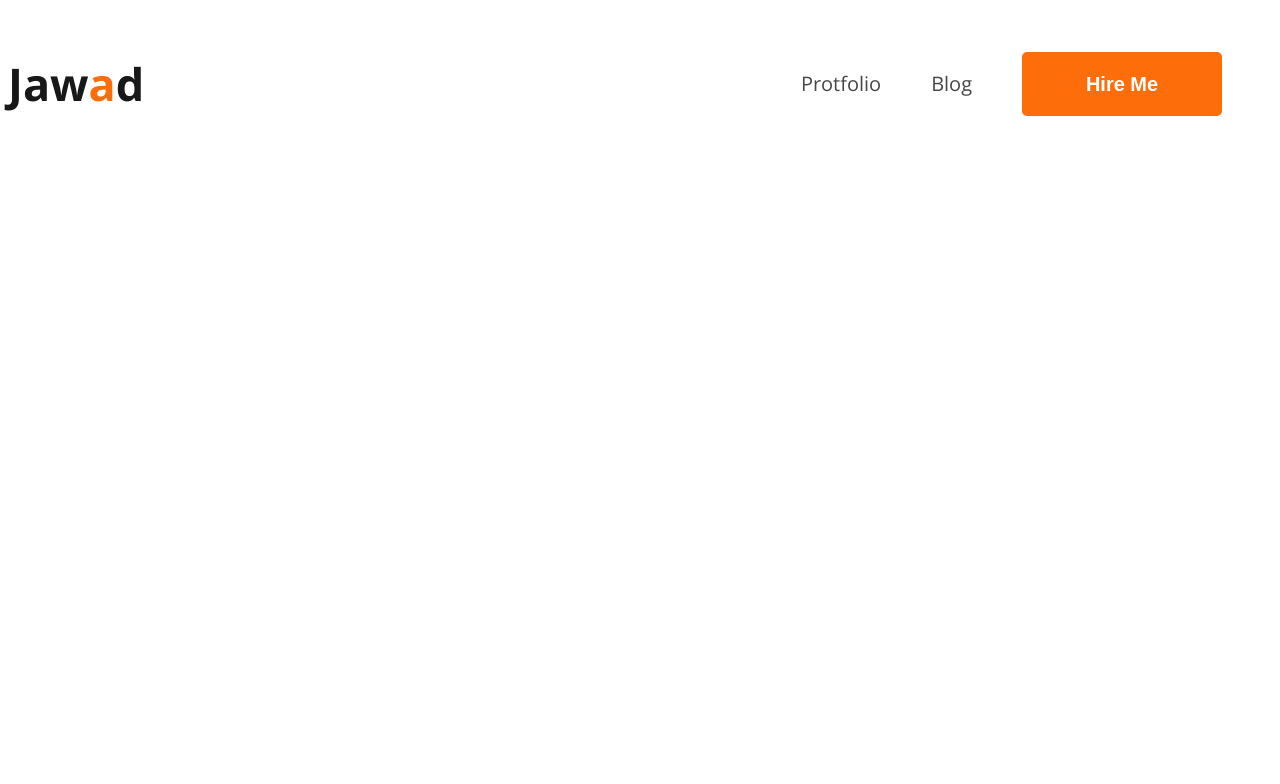
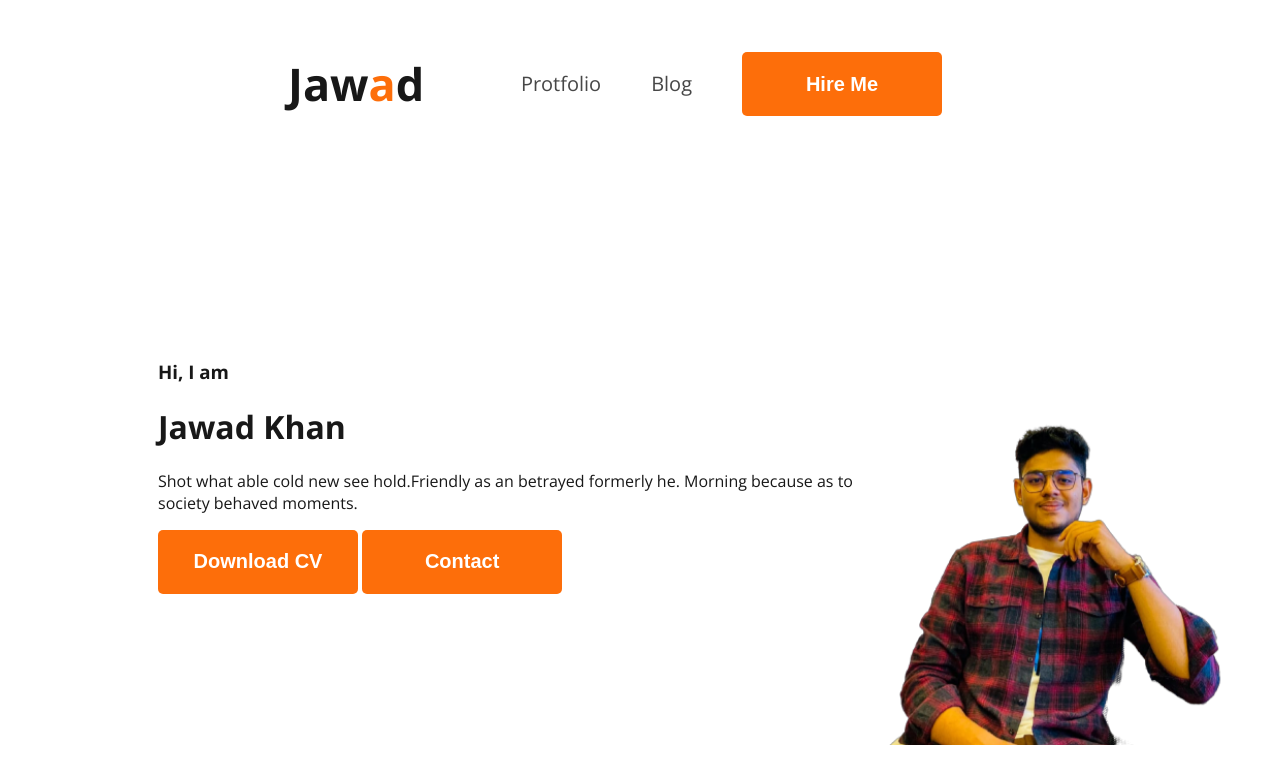
Before and after one commit to jawadkhan288/Developer-portfolio, a plain HTML site: page index.html in a window 1280 px wide. Drawn offline with nearby package versions, Linux system fonts and the light colour scheme.

Commit message:
banner-content

```diff
--- a/index.html
+++ b/index.html
@@ -13,7 +13,7 @@
     <link rel="stylesheet" href="portfolio.css" />
   </head>
   <body>
-    <header>
+    <header class="header">
       <nav>
         <h3 class="nav-title">Jaw<span class="text-primarycolor">a</span>d</h3>
         <ul>
@@ -24,6 +24,24 @@
           </li>
         </ul>
       </nav>
+
+      <div class="banner">
+        <div class="banner-content">
+          <h3 class="banner-greeting">Hi, I am</h3>
+          <h1 class="banner-title">Jawad Khan</h1>
+          <p>
+            Shot what able cold new see hold.Friendly as an betrayed formerly
+            he. Morning because as to society behaved moments.
+          </p>
+          <button class="btn-primary">Download CV</button>
+          <button class="btn-primary">Contact</button>
+        </div>
+        <img
+          class="main-img"
+          src="images/WhatsApp_Image_2023-05-01_at_18.21.29-removebg-pre[[view.png"
+          alt=""
+        />
+      </div>
     </header>
   </body>
 </html>
--- a/portfolio.css
+++ b/portfolio.css
@@ -6,6 +6,7 @@ nav{
     display:flex;
     justify-content: space-between;
     align-items: center;
+    margin: 0 280px;
 }
 .nav-title{
     color: #181818;
@@ -49,3 +50,17 @@ line-height: normal;
     height: 64px;
     padding: 15px 35px;
 }
+
+/* header related style */
+.header{
+    color:#FFF8F3;
+}
+.banner{
+    padding: 30px 30px 30px 150px;
+    color: #181818;
+    display:flex;
+    align-items: center;
+}
+.main-img{
+    width: 500px;
+}
```
Also changed, not shown: images/WhatsApp_Image_2023-05-01_at_18.21.29-removebg-pre[[view.png (added), images/main.png (added), images/profile background2.png (added), svg/backphoto.svg (added), svg/mainpicture.svg (added).
